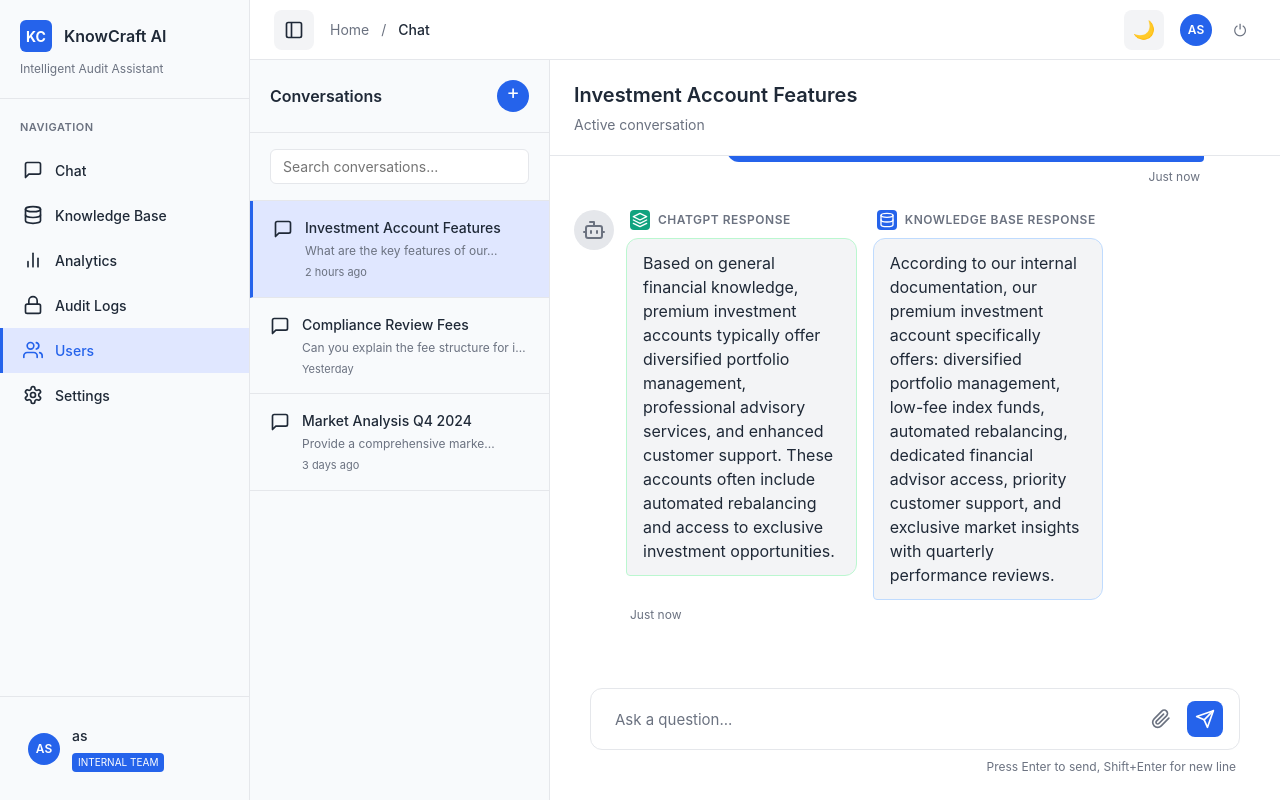
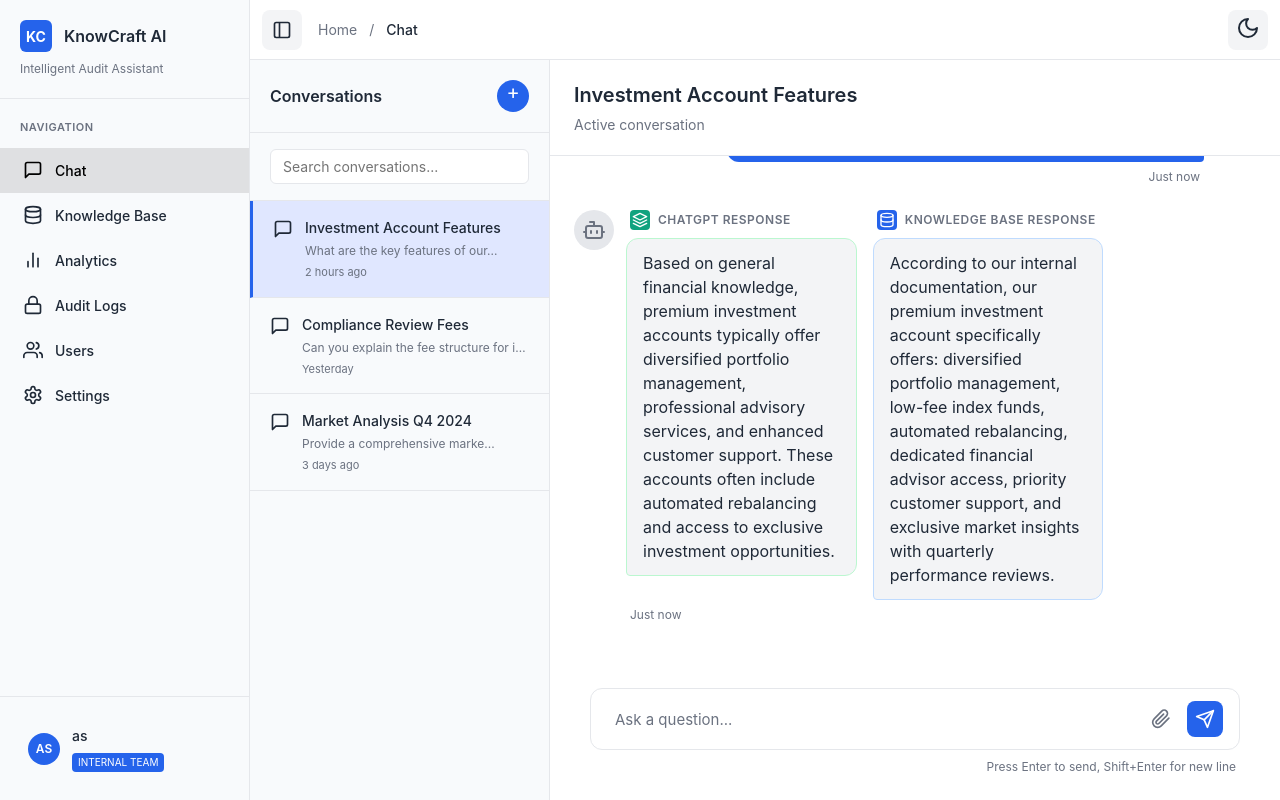
Before and after one commit to NehaS05/knowCraftAngular, an Angular app: page /chat in a window 1280 px wide. Built offline with nearby package versions, Linux system fonts and the light colour scheme; sample sign-in values are in the browser's storage.

Commit message:
Added background color changes

```diff
--- a/src/app/shared/components/header/header.component.css
+++ b/src/app/shared/components/header/header.component.css
@@ -5,7 +5,7 @@
   display: flex;
   align-items: center;
   justify-content: space-between;
-  padding: 0 24px;
+  padding: 0 12px;
   position: sticky;
   top: 0;
   z-index: 100;
--- a/src/app/shared/components/header/header.component.html
+++ b/src/app/shared/components/header/header.component.html
@@ -18,14 +18,19 @@
 
   <div class="header-right">
     <button class="theme-toggle" (click)="toggleTheme()" [title]="isDarkTheme ? 'Switch to Light Mode' : 'Switch to Dark Mode'">
-      <span class="theme-icon">{{ isDarkTheme ? '☀️' : '🌙' }}</span>
+      <span class="theme-icon" *ngIf="!isDarkTheme">
+        <svg xmlns="http://www.w3.org/2000/svg" width="24" height="24" viewBox="0 0 24 24" fill="none" stroke="currentColor" stroke-width="2" stroke-linecap="round" stroke-linejoin="round" class="lucide lucide-moon w-5 h-5"><path d="M12 3a6 6 0 0 0 9 9 9 9 0 1 1-9-9Z"></path></svg>
+      </span>
+      <span *ngIf="isDarkTheme">
+        <svg xmlns="http://www.w3.org/2000/svg" width="24" height="24" viewBox="0 0 24 24" fill="none" stroke="currentColor" stroke-width="2" stroke-linecap="round" stroke-linejoin="round" class="lucide lucide-sun w-5 h-5"><circle cx="12" cy="12" r="4"></circle><path d="M12 2v2"></path><path d="M12 20v2"></path><path d="m4.93 4.93 1.41 1.41"></path><path d="m17.66 17.66 1.41 1.41"></path><path d="M2 12h2"></path><path d="M20 12h2"></path><path d="m6.34 17.66-1.41 1.41"></path><path d="m19.07 4.93-1.41 1.41"></path></svg>
+      </span>
     </button>
 
-    <div class="user-menu">
+    <!-- <div class="user-menu">
       <div class="user-avatar">AS</div>
       <button class="logout-btn" (click)="logout()" title="Logout">
         <span>⏻</span>
       </button>
-    </div>
+    </div> -->
   </div>
 </header>
--- a/src/app/shared/components/sidebar/sidebar.component.css
+++ b/src/app/shared/components/sidebar/sidebar.component.css
@@ -110,9 +110,10 @@
 }
 
 .nav-item.active {
-  background: var(--nav-active-bg);
-  border-left-color: #2563eb;
-  color: #2563eb;
+  /* background: var(--nav-active-bg); */
+  background: #dfe0e2;
+  border-left-color: #dfe0e2;
+  color: black;
 }
 
 .nav-icon {
--- a/src/app/shared/components/sidebar/sidebar.component.ts
+++ b/src/app/shared/components/sidebar/sidebar.component.ts
@@ -25,7 +25,7 @@ export class SidebarComponent implements OnInit {
       icon: '<svg width="20" height="20" viewBox="0 0 24 24" fill="none" stroke="currentColor" stroke-width="2" stroke-linecap="round" stroke-linejoin="round"><path d="M21 15a2 2 0 0 1-2 2H7l-4 4V5a2 2 0 0 1 2-2h14a2 2 0 0 1 2 2z"></path></svg>',
       label: 'Chat',
       route: '/chat',
-      active: false
+      active: true
     },
     {
       icon: '<svg width="20" height="20" viewBox="0 0 24 24" fill="none" stroke="currentColor" stroke-width="2" stroke-linecap="round" stroke-linejoin="round"><ellipse cx="12" cy="5" rx="9" ry="3"></ellipse><path d="M21 12c0 1.66-4 3-9 3s-9-1.34-9-3"></path><path d="M3 5v14c0 1.66 4 3 9 3s9-1.34 9-3V5"></path></svg>',
@@ -49,7 +49,7 @@ export class SidebarComponent implements OnInit {
       icon: '<svg width="20" height="20" viewBox="0 0 24 24" fill="none" stroke="currentColor" stroke-width="2" stroke-linecap="round" stroke-linejoin="round"><path d="M17 21v-2a4 4 0 0 0-4-4H5a4 4 0 0 0-4 4v2"></path><circle cx="9" cy="7" r="4"></circle><path d="M23 21v-2a4 4 0 0 0-3-3.87"></path><path d="M16 3.13a4 4 0 0 1 0 7.75"></path></svg>',
       label: 'Users',
       route: '/users',
-      active: true
+      active: false
     },
     {
       icon: '<svg width="20" height="20" viewBox="0 0 24 24" fill="none" stroke="currentColor" stroke-width="2" stroke-linecap="round" stroke-linejoin="round"><path d="M12.22 2h-.44a2 2 0 0 0-2 2v.18a2 2 0 0 1-1 1.73l-.43.25a2 2 0 0 1-2 0l-.15-.08a2 2 0 0 0-2.73.73l-.22.38a2 2 0 0 0 .73 2.73l.15.1a2 2 0 0 1 1 1.72v.51a2 2 0 0 1-1 1.74l-.15.09a2 2 0 0 0-.73 2.73l.22.38a2 2 0 0 0 2.73.73l.15-.08a2 2 0 0 1 2 0l.43.25a2 2 0 0 1 1 1.73V20a2 2 0 0 0 2 2h.44a2 2 0 0 0 2-2v-.18a2 2 0 0 1 1-1.73l.43-.25a2 2 0 0 1 2 0l.15.08a2 2 0 0 0 2.73-.73l.22-.39a2 2 0 0 0-.73-2.73l-.15-.08a2 2 0 0 1-1-1.74v-.5a2 2 0 0 1 1-1.74l.15-.09a2 2 0 0 0 .73-2.73l-.22-.38a2 2 0 0 0-2.73-.73l-.15.08a2 2 0 0 1-2 0l-.43-.25a2 2 0 0 1-1-1.73V4a2 2 0 0 0-2-2z"></path><circle cx="12" cy="12" r="3"></circle></svg>',
```
